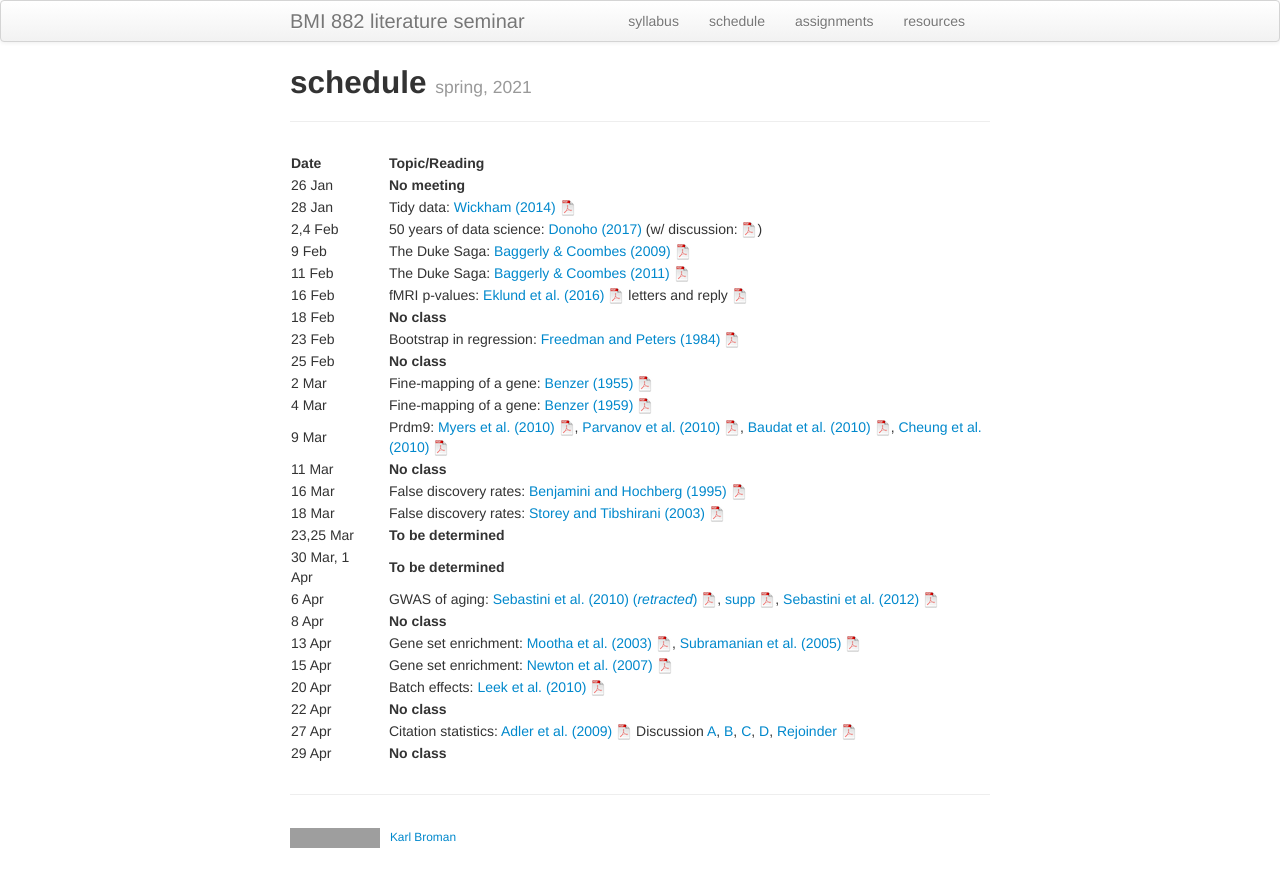
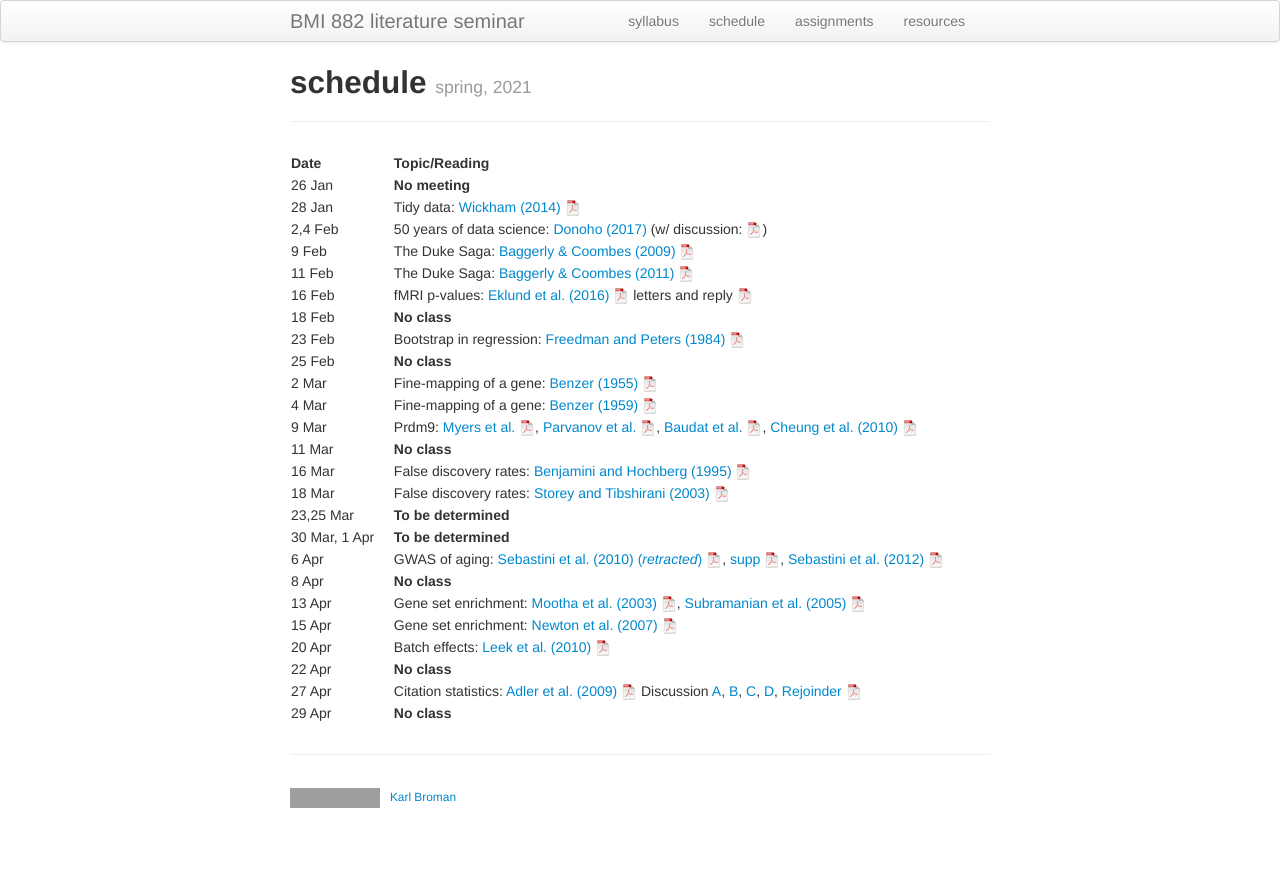
Before and after one commit to kbroman/BMI882_spring2023, a Jekyll site: the page built from schedule.md, in a window 1280 px wide. Shown: the top 887 px of the page. Built offline with Jekyll 4.4.1, drawn with Linux system fonts in a browser that asks for light colours; grey boxes are pictures that could not be loaded.

Commit message:
schedule: reduce space in one line

```diff
--- a/schedule.md
+++ b/schedule.md
@@ -18,7 +18,7 @@ description: Schedule and readings for BMI 882, Biomedical data science scholarl
 | 25 Feb      |    | **No class**
 | 2 Mar      |    | Fine-mapping of a gene: [Benzer (1955)](https://doi.org/10.1073/pnas.41.6.344) [![pdf logo](icons/pdf-icon.png)](https://www.pnas.org/content/pnas/41/6/344.full.pdf)
 | 4 Mar      |    | Fine-mapping of a gene: [Benzer (1959)](https://doi.org/10.1073/pnas.45.11.1607) [![pdf logo](icons/pdf-icon.png)](https://www.pnas.org/content/pnas/45/11/1607.full.pdf)
-| 9 Mar       |    | Prdm9: [Myers et al. (2010)](https://doi.org/10.1126/science.1182363) [![pdf logo](icons/pdf-icon.png)](https://science.sciencemag.org/content/327/5967/876.full.pdf), [Parvanov et al. (2010)](https://doi.org/10.1126/science.1181495) [![pdf logo](icons/pdf-icon.png)](https://science.sciencemag.org/content/sci/327/5967/835.full.pdf), [Baudat et al. (2010)](https://doi.org/10.1126/science.1183439) [![pdf logo](icons/pdf-icon.png)](https://science.sciencemag.org/content/327/5967/836.full.pdf), [Cheung et al. (2010)](https://doi.org/10.1126/science.1187155) [![pdf logo](icons/pdf-icon.png)](https://science.sciencemag.org/content/sci/327/5967/791.full.pdf)
+| 9 Mar       |    | Prdm9: [Myers et al.](https://doi.org/10.1126/science.1182363) [![pdf logo](icons/pdf-icon.png)](https://science.sciencemag.org/content/327/5967/876.full.pdf), [Parvanov et al.](https://doi.org/10.1126/science.1181495) [![pdf logo](icons/pdf-icon.png)](https://science.sciencemag.org/content/sci/327/5967/835.full.pdf), [Baudat et al.](https://doi.org/10.1126/science.1183439) [![pdf logo](icons/pdf-icon.png)](https://science.sciencemag.org/content/327/5967/836.full.pdf), [Cheung et al. (2010)](https://doi.org/10.1126/science.1187155) [![pdf logo](icons/pdf-icon.png)](https://science.sciencemag.org/content/sci/327/5967/791.full.pdf)
 | 11 Mar       |    | **No class** |
 | 16 Mar      |    | False discovery rates: [Benjamini and Hochberg (1995)](https://doi.org/10.1111/j.2517-6161.1995.tb02031.x) [![pdf logo](icons/pdf-icon.png)](http://bit.ly/32ovGFh)
 | 18 Mar      |    | False discovery rates: [Storey and Tibshirani (2003)](https://doi.org/10.1073/pnas.1530509100) [![pdf logo](icons/pdf-icon.png)](https://www.pnas.org/content/pnas/100/16/9440.full.pdf)
```
